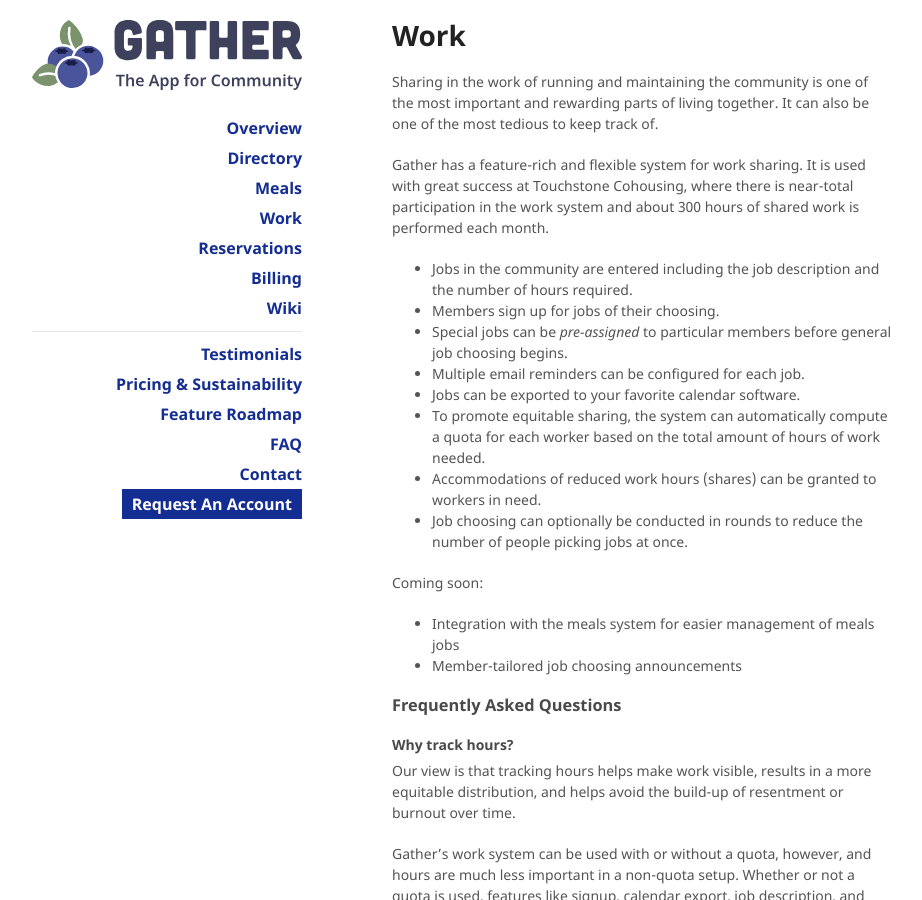
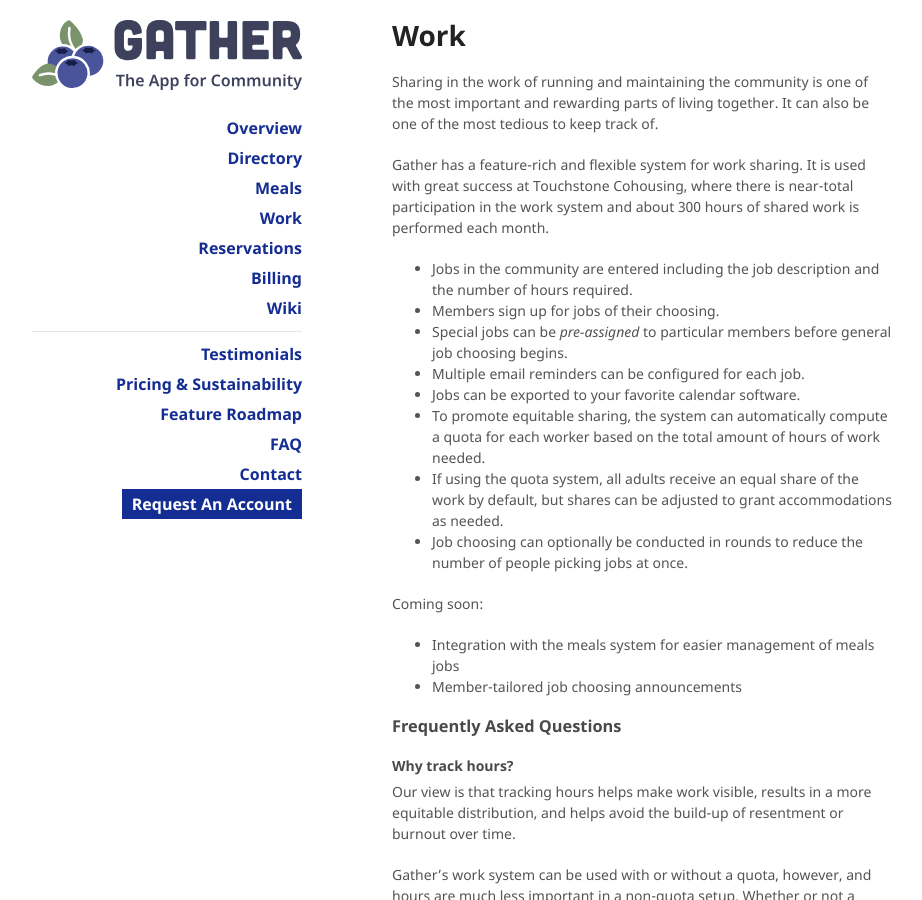
Before and after one commit to sassafrastech/gather-docs, a Jekyll site: the page built from features/work.md, in a window 1280 px wide and 900 px high. Shown: the whole window, without its empty margins (178-1100 px from the left). Built offline with Jekyll 4.4.1, drawn with Linux system fonts in a browser that asks for light colours; nearby versions of some CDN libraries; our own code applies the rules of GitHub Pages for plain Markdown files.

Commit message:
add shares

```diff
--- a/features/work.md
+++ b/features/work.md
@@ -16,7 +16,7 @@ where there is near-total participation in the work system and about 300 hours o
 * Multiple email reminders can be configured for each job.
 * Jobs can be exported to your favorite calendar software.
 * To promote equitable sharing, the system can automatically compute a quota for each worker based on the total amount of hours of work needed.
-* Accommodations of reduced work hours (shares) can be granted to workers in need.
+* If using the quota system, all adults receive an equal share of the work by default, but shares can be adjusted to grant accommodations as needed.
 * Job choosing can optionally be conducted in rounds to reduce the number of people picking jobs at once.
 
 Coming soon:
```
